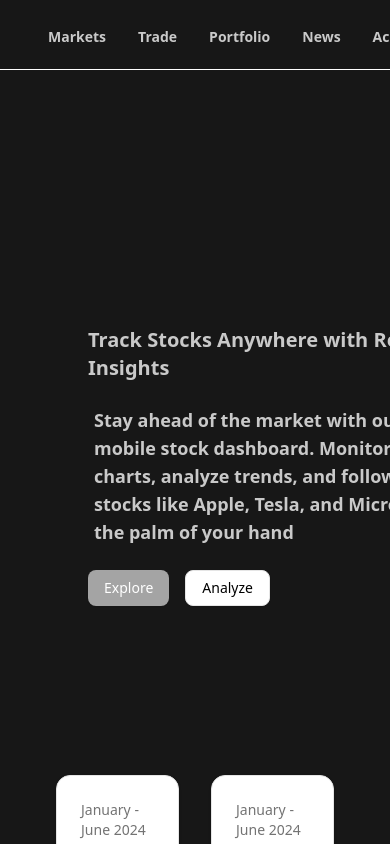
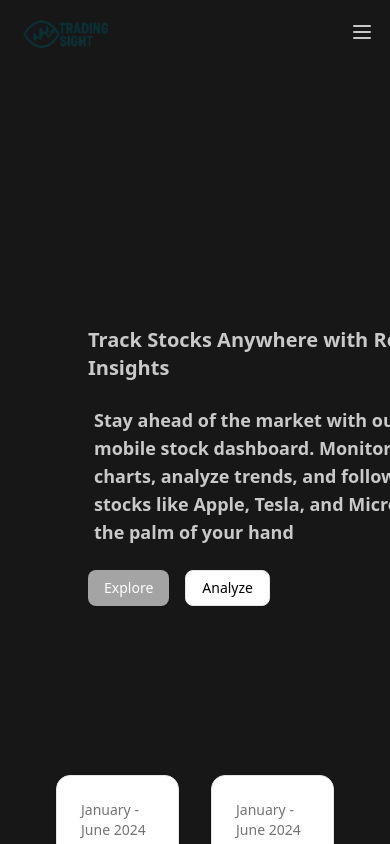
Before and after one commit to itzhoman/Trading-sight, a Next.js app: page / in a window 390 px wide. Shown: the top 844 px of the page. Built offline with nearby package versions, Linux system fonts and the light colour scheme.

Commit message:
Navbar responsivity Done

```diff
--- a/app/navbar/Navbar.tsx
+++ b/app/navbar/Navbar.tsx
@@ -1,23 +1,88 @@
+"use client"
+
 import Image from "next/image";
-import TradingSight from "@/assets/TradingSight.png"; // works with webpack
+import TradingSight from "@/assets/TradingSight.png";
 import { NavbarItems } from "@/constants";
 import { Button } from "@/components/ui/button";
+import { useState } from "react";
 
 const Navbar = () => {
+  const [isMenuOpen, setIsMenuOpen] = useState(false);
+
+  const toggleMenu = () => {
+    setIsMenuOpen(!isMenuOpen);
+  };
+
   return (
-    <div className=" flex items-center justify-between px-12 sticky bg-fourth h-[70px] border-b-white border-b-1" >
+    <div className="flex items-center justify-between px-4 md:px-12 sticky bg-fourth h-[70px] ">
       <div>
-        <Image src={TradingSight} alt="" width={100} height={200}  />
+        <Image src={TradingSight} alt="TradingSight Logo" width={100} height={200} />
       </div>
-      <div className="flex gap-8">
+
+      <div className="hidden md:flex gap-8">
         {NavbarItems.map((item) => (
-          <a key={item.id} href={item.link}  className="text-third  font-semibold text-sm hover:text-fifth hover:duration-500
-          hover:underline mt-2">
+          <a
+            key={item.id}
+            href={item.link}
+            className="text-third font-semibold text-sm hover:text-fifth hover:duration-500 hover:underline mt-2"
+          >
             {item.title}
           </a>
         ))}
-        <Button size='sm'  variant='outline' className="hover:text-white">sign up</Button>
+        <Button size='sm' variant='outline' className="hover:text-white">
+          sign up
+        </Button>
       </div>
+
+      <div className="md:hidden">
+        <button
+          onClick={toggleMenu}
+          className="text-third hover:text-fifth transition-colors"
+        >
+          <svg
+            className="w-6 h-6"
+            fill="none"
+            stroke="currentColor"
+            viewBox="0 0 24 24"
+          >
+            {isMenuOpen ? (
+              <path
+                strokeLinecap="round"
+                strokeLinejoin="round"
+                strokeWidth={2}
+                d="M6 18L18 6M6 6l12 12"
+              />
+            ) : (
+              <path
+                strokeLinecap="round"
+                strokeLinejoin="round"
+                strokeWidth={2}
+                d="M4 6h16M4 12h16M4 18h16"
+              />
+            )}
+          </svg>
+        </button>
+      </div>
+
+      {isMenuOpen && (
+        <div className="absolute top-[70px] left-0 right-0 bg-fourth md:hidden">
+          <div className="flex flex-col justify-center items-center px-4 py-4 space-y-4">
+            {NavbarItems.map((item) => (
+              <a
+                key={item.id}
+                href={item.link}
+                className="text-third font-semibold text-sm hover:text-fifth hover:duration-500 hover:underline"
+                onClick={() => setIsMenuOpen(false)}
+              >
+                {item.title}
+              </a>
+            ))}
+            <Button size='sm' variant='outline' className="hover:text-white w-fit">
+              sign up
+            </Button>
+          </div>
+        </div>
+      )}
     </div>
   );
 };
```
